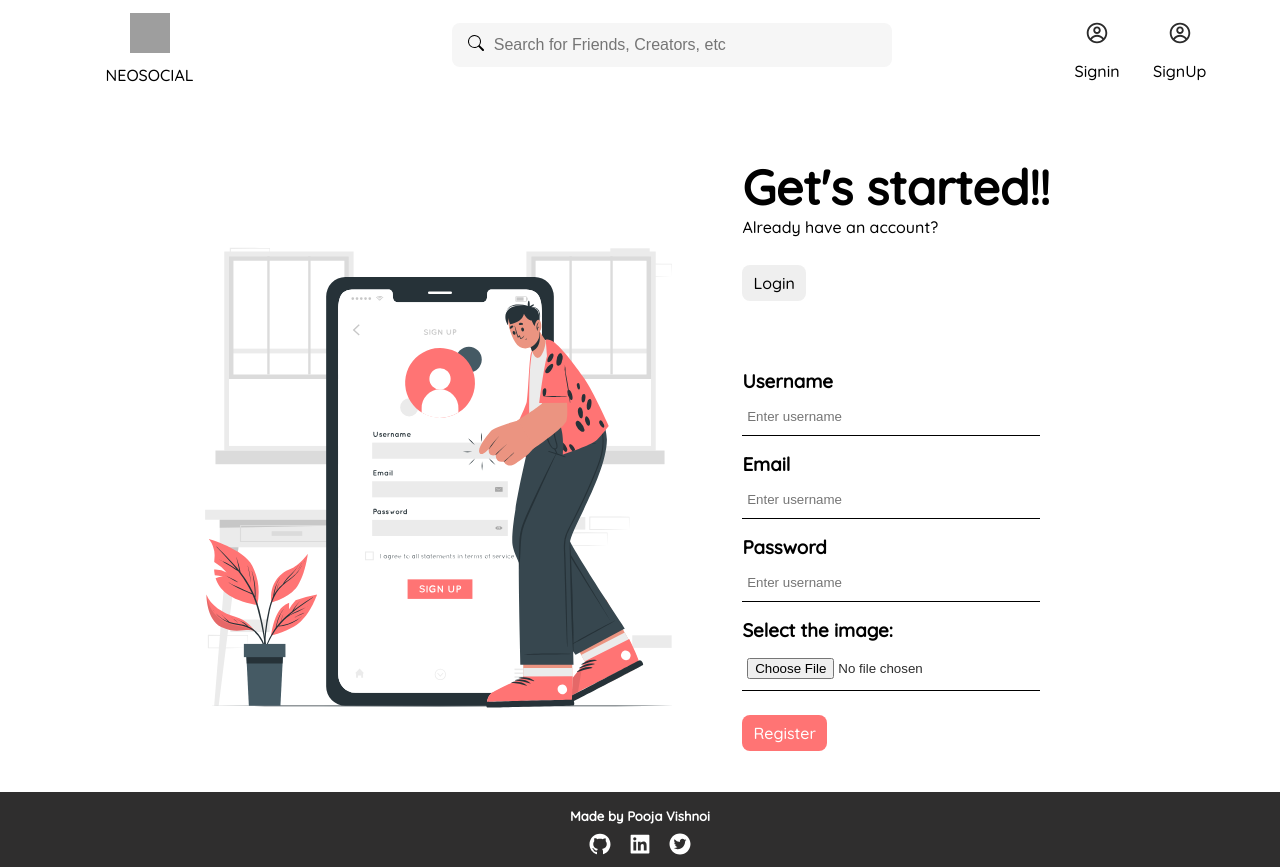
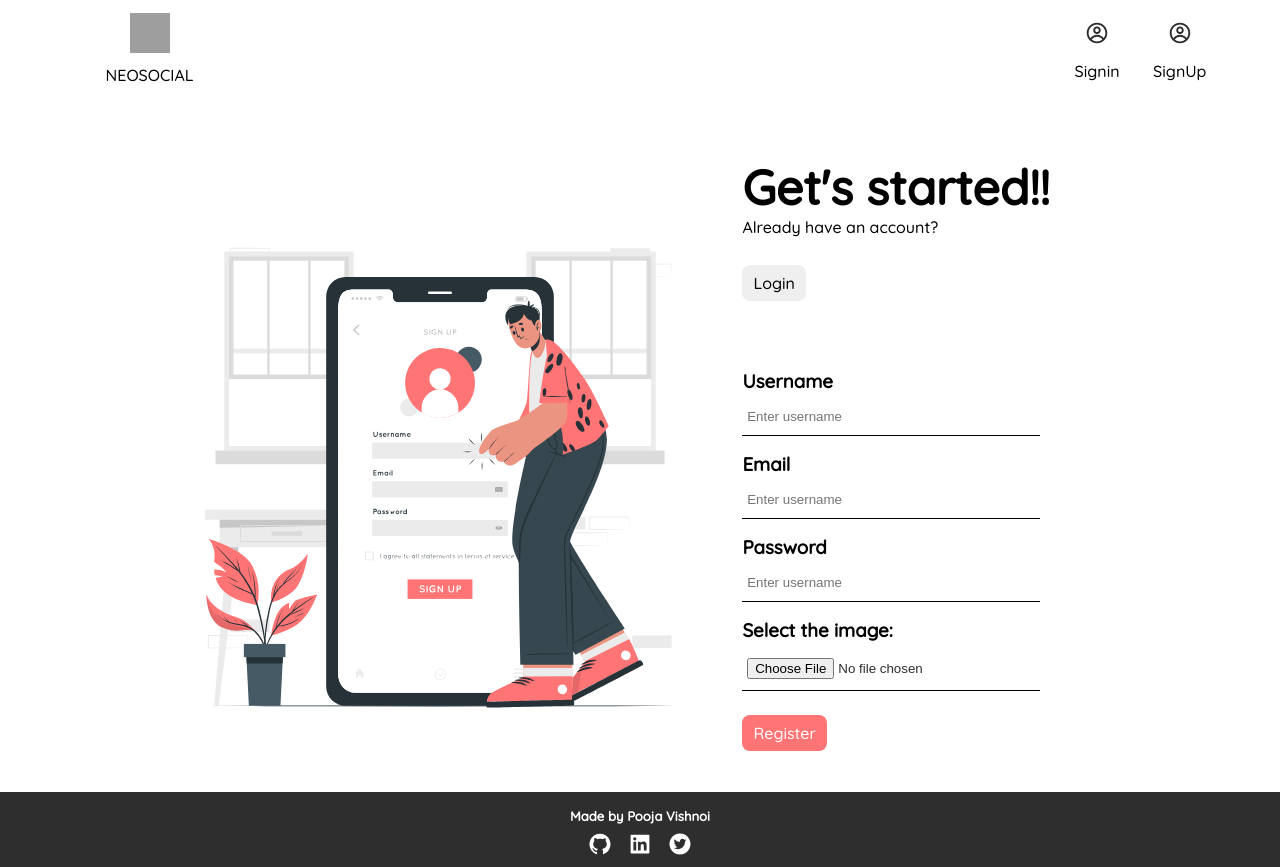
Before and after one commit to poojavishnoi/neosocial, a React (Create React App) app in the folder client/: page / in a window 1280 px wide. Built offline with nearby package versions, Linux system fonts and the light colour scheme; no server answers; grey boxes are pictures that could not be loaded.

Commit message:
removed search bar

```diff
--- a/client/src/components/Header.js
+++ b/client/src/components/Header.js
@@ -1,7 +1,7 @@
 import React from "react";
 import { Link, useNavigate } from "react-router-dom";
 import { CgAddR, CgProfile } from "react-icons/cg";
-import { BsSearch, BsImage } from "react-icons/bs";
+import { BsImage } from "react-icons/bs";
 import "../style/header.css";
 import { useAuth } from "../context/auth-context";
 function Header() {
@@ -75,16 +75,7 @@ function Header() {
         </Link>
         NEOSOCIAL
       </div>
-      <div className="header_search">
-        <span>
-          <BsSearch />
-        </span>
-        <input
-          className="header_searchbar"
-          type="text"
-          placeholder="Search for Friends, Creators, etc"
-        />
-      </div>
+
       <div className="header_links">
         <ul>{renderList()}</ul>
       </div>
```
